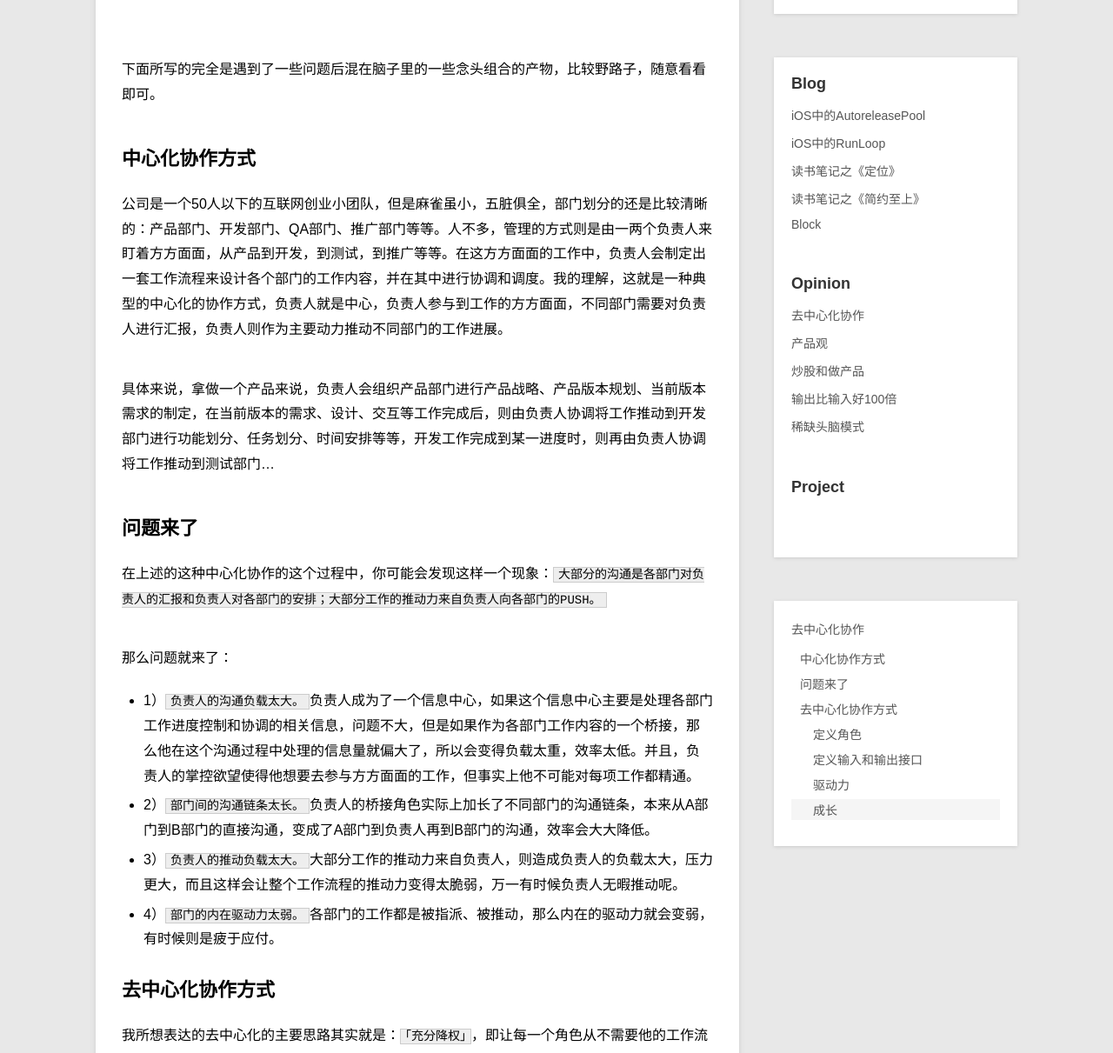
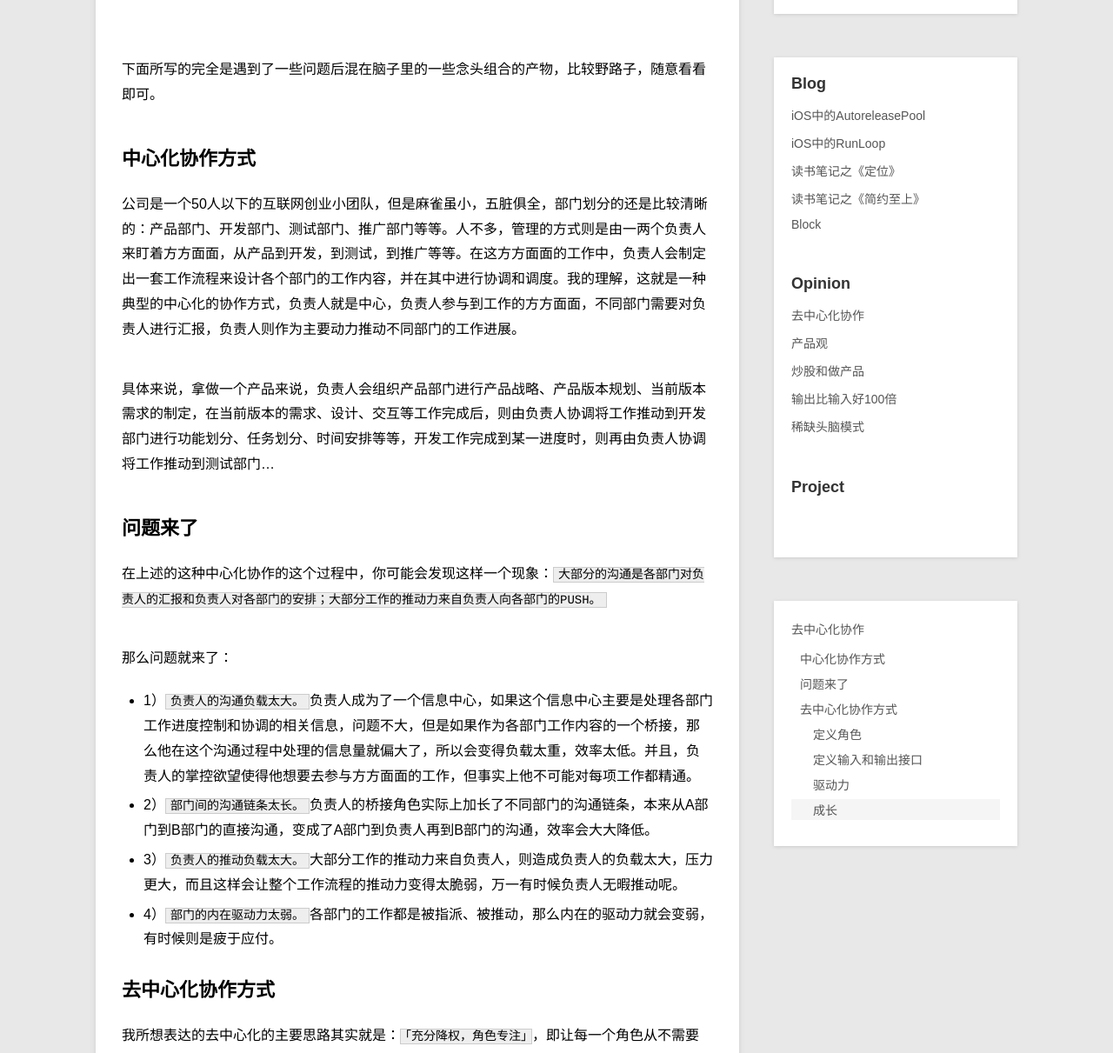
Before and after one commit to samirchen/samirchen.github.io, a Jekyll site: the page built from _posts/opinion/2014-11-29-decentralized-cooperation.md, in a window 1280 px wide and 1400 px high, cut to the strip 189-1400 px from the top of the window. Shown: the whole strip at 87% size. Built offline with Jekyll 4.4.1, drawn with Linux system fonts in a browser that asks for light colours; Markdown is read by kramdown in place of the engine named in the settings.

Commit message:
update blog

```diff
--- a/_posts/opinion/2014-11-29-decentralized-cooperation.md
+++ b/_posts/opinion/2014-11-29-decentralized-cooperation.md
@@ -9,7 +9,7 @@ tag: management, cooperation, decentralization
 下面所写的完全是遇到了一些问题后混在脑子里的一些念头组合的产物，比较野路子，随意看看即可。
 
 ##中心化协作方式
-公司是一个50人以下的互联网创业小团队，但是麻雀虽小，五脏俱全，部门划分的还是比较清晰的：产品部门、开发部门、QA部门、推广部门等等。人不多，管理的方式则是由一两个负责人来盯着方方面面，从产品到开发，到测试，到推广等等。在这方方面面的工作中，负责人会制定出一套工作流程来设计各个部门的工作内容，并在其中进行协调和调度。我的理解，这就是一种典型的中心化的协作方式，负责人就是中心，负责人参与到工作的方方面面，不同部门需要对负责人进行汇报，负责人则作为主要动力推动不同部门的工作进展。
+公司是一个50人以下的互联网创业小团队，但是麻雀虽小，五脏俱全，部门划分的还是比较清晰的：产品部门、开发部门、测试部门、推广部门等等。人不多，管理的方式则是由一两个负责人来盯着方方面面，从产品到开发，到测试，到推广等等。在这方方面面的工作中，负责人会制定出一套工作流程来设计各个部门的工作内容，并在其中进行协调和调度。我的理解，这就是一种典型的中心化的协作方式，负责人就是中心，负责人参与到工作的方方面面，不同部门需要对负责人进行汇报，负责人则作为主要动力推动不同部门的工作进展。
 
 具体来说，拿做一个产品来说，负责人会组织产品部门进行产品战略、产品版本规划、当前版本需求的制定，在当前版本的需求、设计、交互等工作完成后，则由负责人协调将工作推动到开发部门进行功能划分、任务划分、时间安排等等，开发工作完成到某一进度时，则再由负责人协调将工作推动到测试部门...
 
@@ -24,7 +24,7 @@ tag: management, cooperation, decentralization
 - 4）`部门的内在驱动力太弱。`各部门的工作都是被指派、被推动，那么内在的驱动力就会变弱，有时候则是疲于应付。
 
 ##去中心化协作方式
-我所想表达的去中心化的主要思路其实就是：`「充分降权」`，即让每一个角色从不需要他的工作流程中退出，减少和缩短沟通链条，降低沟通成本，提高效率；让每个角色专注于他该做的工作上，成为自己的中心，产生内在的驱动力。
+我所想表达的去中心化的主要思路其实就是：`「充分降权，角色专注」`，即让每一个角色从不需要他的工作流程中退出，减少和缩短沟通链条，降低沟通成本，提高效率；让每个角色专注于他该做的工作上，成为自己的中心，产生内在的驱动力。
 
 ###定义角色
 去中心化的第一步就是需要在「充分降权」的思路下定义好每个部门的角色及其核心的工作内容。比如：产品部门这个角色的核心工作内容包括：制定产品战略、制定产品版本规划、制定当前版本需求、UI及交互设计等；开发部门这个角色的核心工作内容包括：按需求开发和实现功能、修复产品问题等；测试部门这个角色的核心工作内容包括：测试用例编写、对产品进行测试、对用户问题和产品问题进行反馈等；回到负责人这个角色，那他的核心工作内容其实就是协调各部门的工作进度安排、在出现问题的时候进行决策等等，而不是他这插一棍子那打一竿子，又是跟产品讨论需求，又是跟测试商量bug该谁解决。
```
